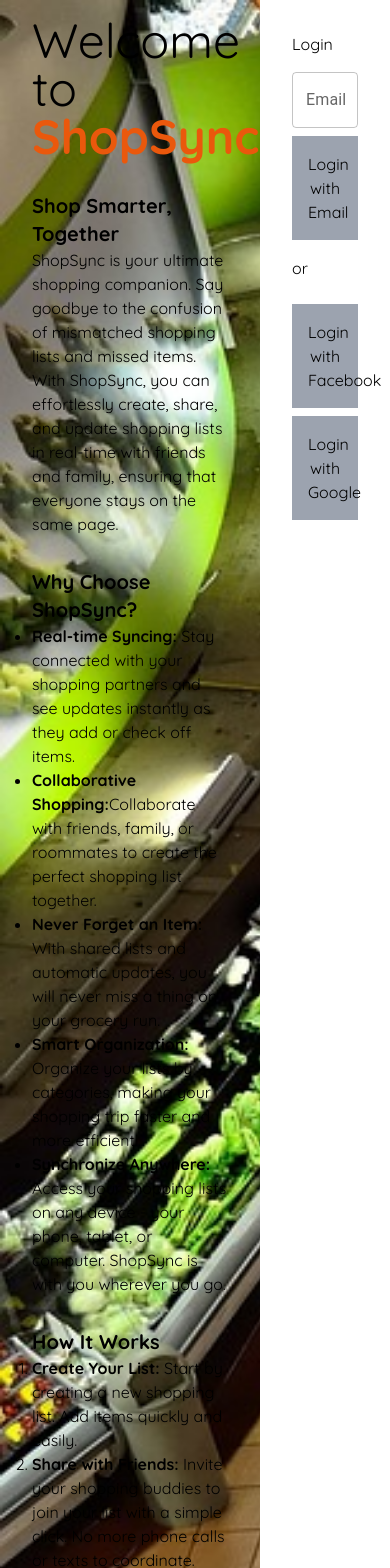
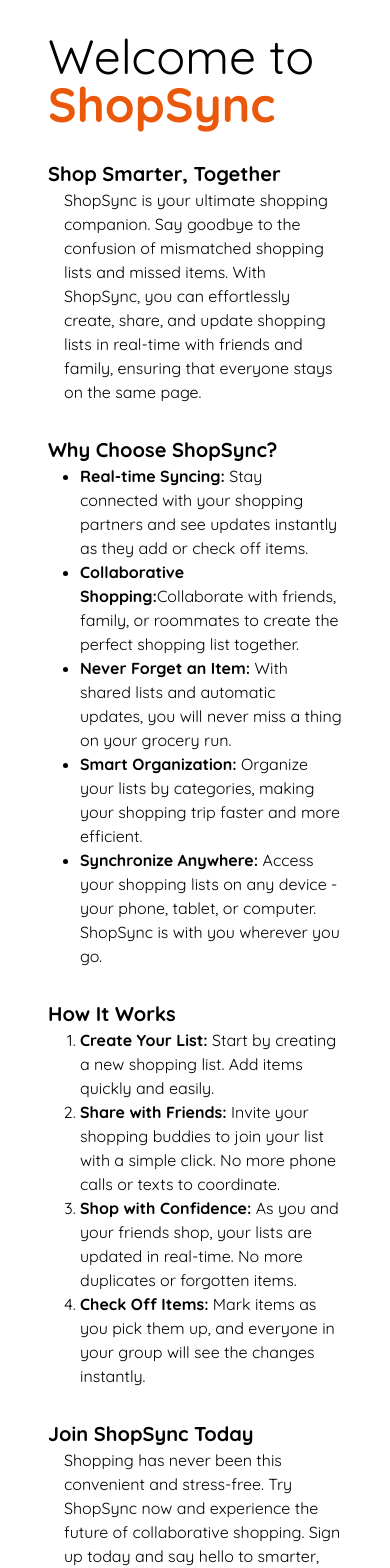
Before and after one commit to lemreyes/shopping_list, a Next.js app: page /Auth/Login in a window 390 px wide. Shown: the top 1568 px of the page. Built offline with nearby package versions, Linux system fonts and the light colour scheme.

Commit message:
FE: mobile layout login page

```diff
--- a/src/app/Auth/Login/Components/LoginPanel.tsx
+++ b/src/app/Auth/Login/Components/LoginPanel.tsx
@@ -5,7 +5,7 @@
 
 export default function LoginPanel() {
   return (
-    <div id="login" className="flex flex-col p-8">
+    <div id="login" className="flex flex-col items-center p-8 border-t desktop:border-none">
       <h2 className="mb-4">Login</h2>
       <TextField
         id="outlined-basic"
--- a/src/app/Auth/Login/page.tsx
+++ b/src/app/Auth/Login/page.tsx
@@ -2,17 +2,14 @@
 
 export default function Login() {
   return (
-    <div className="grid grid-cols-3 w-full h-screen">
-      <div
-        id="splash"
-        className="col-span-2 bg-login_bg bg-left-top bg-no-repeat bg-cover px-8 py-4 block"
-      >
+    <div className="desktop:grid desktop:grid-cols-3 desktop:w-full desktop:h-screen p-4 desktop:p-0">
+      <div id="landing" className="col-span-2 px-8 py-4 block">
         <h1 className="text-5xl mb-8">
           Welcome to <span className="text-orange-600 font-bold">ShopSync</span>
         </h1>
         <section className="mt-8">
           <h2 className="text-xl font-bold">Shop Smarter, Together </h2>
-          <p>
+          <p className="ml-4">
             ShopSync is your ultimate shopping companion. Say goodbye to the
             confusion of mismatched shopping lists and missed items. With
             ShopSync, you can effortlessly create, share, and update shopping
@@ -23,27 +20,27 @@
         <section className="mt-8">
           <h2 className="text-xl font-bold mt-8">Why Choose ShopSync?</h2>
           <ul className="list-disc">
-            <li>
+            <li className="ml-8">
               <span className="font-bold">Real-time Syncing:</span> Stay
               connected with your shopping partners and see updates instantly as
               they add or check off items.
             </li>
-            <li>
+            <li className="ml-8">
               <span className="font-bold">Collaborative Shopping:</span>
               Collaborate with friends, family, or roommates to create the
               perfect shopping list together.
             </li>
-            <li>
+            <li className="ml-8">
               <span className="font-bold">Never Forget an Item:</span> With
               shared lists and automatic updates, you will never miss a thing on
               your grocery run.
             </li>
-            <li>
+            <li className="ml-8">
               <span className="font-bold">Smart Organization:</span> Organize
               your lists by categories, making your shopping trip faster and
               more efficient.
             </li>
-            <li>
+            <li className="ml-8">
               <span className="font-bold">Synchronize Anywhere:</span> Access
               your shopping lists on any device - your phone, tablet, or
               computer. ShopSync is with you wherever you go.
@@ -53,21 +50,21 @@
         <section className="mt-8">
           <h2 className="text-xl font-bold">How It Works</h2>
           <ol className="list-decimal">
-            <li>
+            <li className="ml-8">
               <span className="font-bold">Create Your List:</span> Start by
               creating a new shopping list. Add items quickly and easily.
             </li>
-            <li>
+            <li className="ml-8">
               <span className="font-bold">Share with Friends:</span> Invite your
               shopping buddies to join your list with a simple click. No more
               phone calls or texts to coordinate.
             </li>
-            <li>
+            <li className="ml-8">
               <span className="font-bold">Shop with Confidence:</span> As you
               and your friends shop, your lists are updated in real-time. No
               more duplicates or forgotten items.{" "}
             </li>
-            <li>
+            <li className="ml-8">
               <span className="font-bold">Check Off Items:</span> Mark items as
               you pick them up, and everyone in your group will see the changes
               instantly.{" "}
@@ -76,7 +73,7 @@
         </section>
         <section className="mt-8">
           <h2 className="text-xl font-bold">Join ShopSync Today</h2>
-          <p>
+          <p className="ml-4">
             Shopping has never been this convenient and stress-free. Try
             ShopSync now and experience the future of collaborative shopping.
             Sign up today and say hello to smarter, synchronized shopping trips.
```
